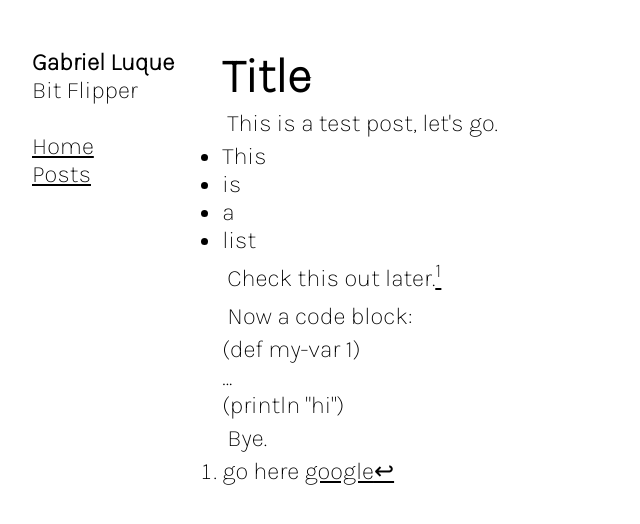
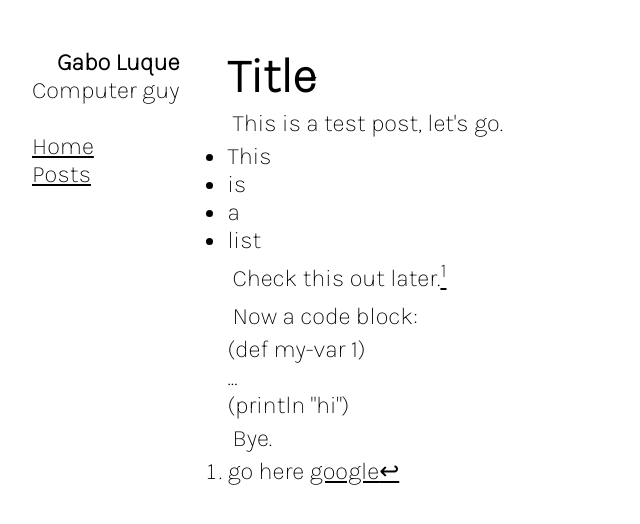
Before and after one commit to galuque/galuque.github.io, a plain HTML site: page docs/posts/title_1.html in a window 1280 px wide. Shown: the whole page, without its empty margins (0-640 px from the left). Drawn offline with nearby package versions, Linux system fonts and the light colour scheme; a script that the page names is missing.

Commit message:
fix: new site

```diff
--- a/docs/posts/title_1.html
+++ b/docs/posts/title_1.html
@@ -9,6 +9,12 @@
         <link href="/css/styles.css" rel="stylesheet" type="text/css">
         <link rel="icon" href="/img/favicon.ico">
 
+        <link rel="icon" type="image/x-icon" href="/img/favicon.ico">
+        <link rel="apple-touch-icon" sizes="180x180" href="/img/apple-touch-icon.png">
+        <link rel="icon" type="image/png" sizes="32x32" href="/img/favicon-32x32.png">
+        <link rel="icon" type="image/png" sizes="16x16" href="/img/favicon-16x16.png">
+        <link rel="manifest" href="/manifest.json">
+
         <style>@import url('https://fonts.googleapis.com/css2?family=Karla:wght@200&display=swap');</style>
 
         <title>Gabriel Luque</title>
@@ -17,8 +23,8 @@
     <div class="container">
         <div class="sidebar">
             <div class="sidebar-element">
-                <p><strong>Gabriel Luque</strong></p>
-                <p>Bit Flipper</p>
+                <p style="text-align: end;"><strong>Gabo Luque</strong></p>
+                <p style="text-align: end;">Computer guy</p>
             </div>
             <br>
             <div class="sidebar-element">
```
Also changed, not shown: docs/posts/index.html (+8 -2 lines), docs/posts/title_2.html (+8 -2 lines).
